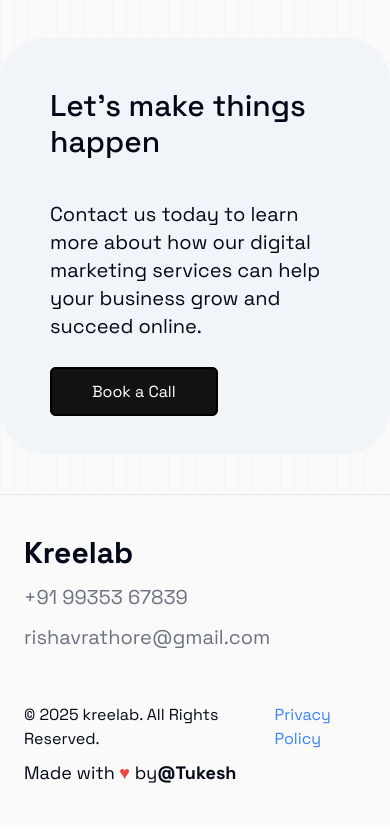
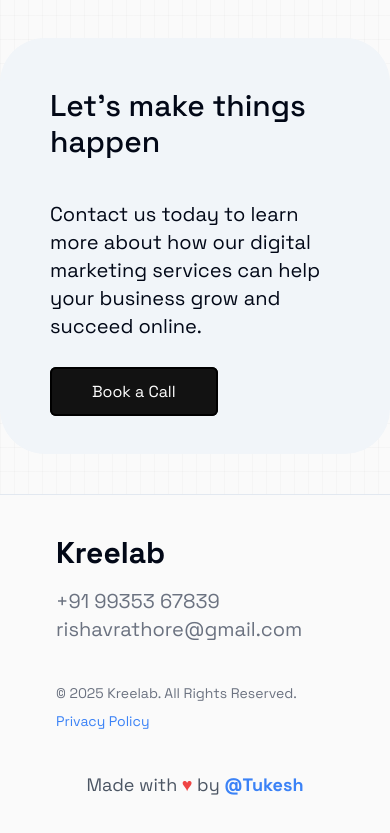
Before and after one commit to Tukesh1/kreelab, a Next.js app: page / in a window 390 px wide. Shown: the part 7353-8186 px from the top of the page. Built offline with nearby package versions, Linux system fonts and the light colour scheme.

Commit message:
footer updated with better ui

```diff
--- a/app/page.tsx
+++ b/app/page.tsx
@@ -365,34 +365,48 @@
       </section>
 
       {/* Footer of website  */}
-      <footer className="bg-[#fafafa] py-10  px-6 md:px-0 md:mx-auto border-t">
-        <div className="flex flex-col  justify-between gap-y-3 xl:w-4/5 2xl:w-[68%]">
-          <h1 className="text-3xl md:text-5xl font-medium ">
-           <strong> Kreelab</strong>
-          </h1>
-          <p className="text-left  text-xl  text-gray-500">+91 99353 67839</p>
-          <p className="text-left  text-xl  text-gray-500">
-            rishavrathore@gmail.com
-          </p>
-          <div className="flex md:justify-center gap-x-4 mt-10">
-          © 2025 kreelab. All Rights Reserved.
-          <Link href="/" className="text-blue-500">
-            Privacy Policy
-          </Link>
-        </div>
-        </div>
+      <footer className="bg-[#fafafa] py-10 px-6 md:px-12 border-t">
+        <div className="container mx-auto flex flex-col md:flex-row justify-between items-start gap-8 xl:w-4/5 2xl:w-[68%]">
+          {/* Logo and Contact Information */}
+          <div>
+            <h1 className="text-3xl md:text-5xl font-bold">
+              <strong>Kreelab</strong>
+            </h1>
+            <div className="mt-4">
+              <p className="text-xl text-gray-500">+91 99353 67839</p>
+              <p className="text-xl text-gray-500">rishavrathore@gmail.com</p>
+            </div>
+          </div>
 
-        <div className="flex md:justify-center gap-x-4 mt-2">
-          <div className="text-center text-lg">
-            Made with <span className="text-red-500">♥</span> by
-             <a href="https://www.linkedin.com/in/tukesh-kumar/">
-             <span className="text-1xl md:text-1xl font-medium">
-              <strong>@Tukesh </strong>
-            </span></a>
+          {/* Privacy and Footer Text */}
+          <div className="flex flex-col md:items-center text-gray-500">
+            <p className="text-center md:text-left mt-2 text-sm md:text-base">
+              © 2025 Kreelab. All Rights Reserved.
+            </p>
+            <Link
+              href="/"
+              className="text-blue-500 text-sm md:text-base hover:underline mt-2"
+            >
+              Privacy Policy
+            </Link>
           </div>
         </div>
 
+        {/* Footer Bottom Section */}
+        <div className="mt-10 text-center text-lg text-gray-600">
+          Made with <span className="text-red-500">♥</span> by{" "}
+          <a
+            href="https://www.linkedin.com/in/tukesh-kumar/"
+            target="_blank"
+            rel="noopener noreferrer"
+            className="text-blue-500 hover:underline"
+          >
+            <strong>@Tukesh</strong>
+          </a>
+        </div>
       </footer>
+
+
     </div>
   );
 }
```
